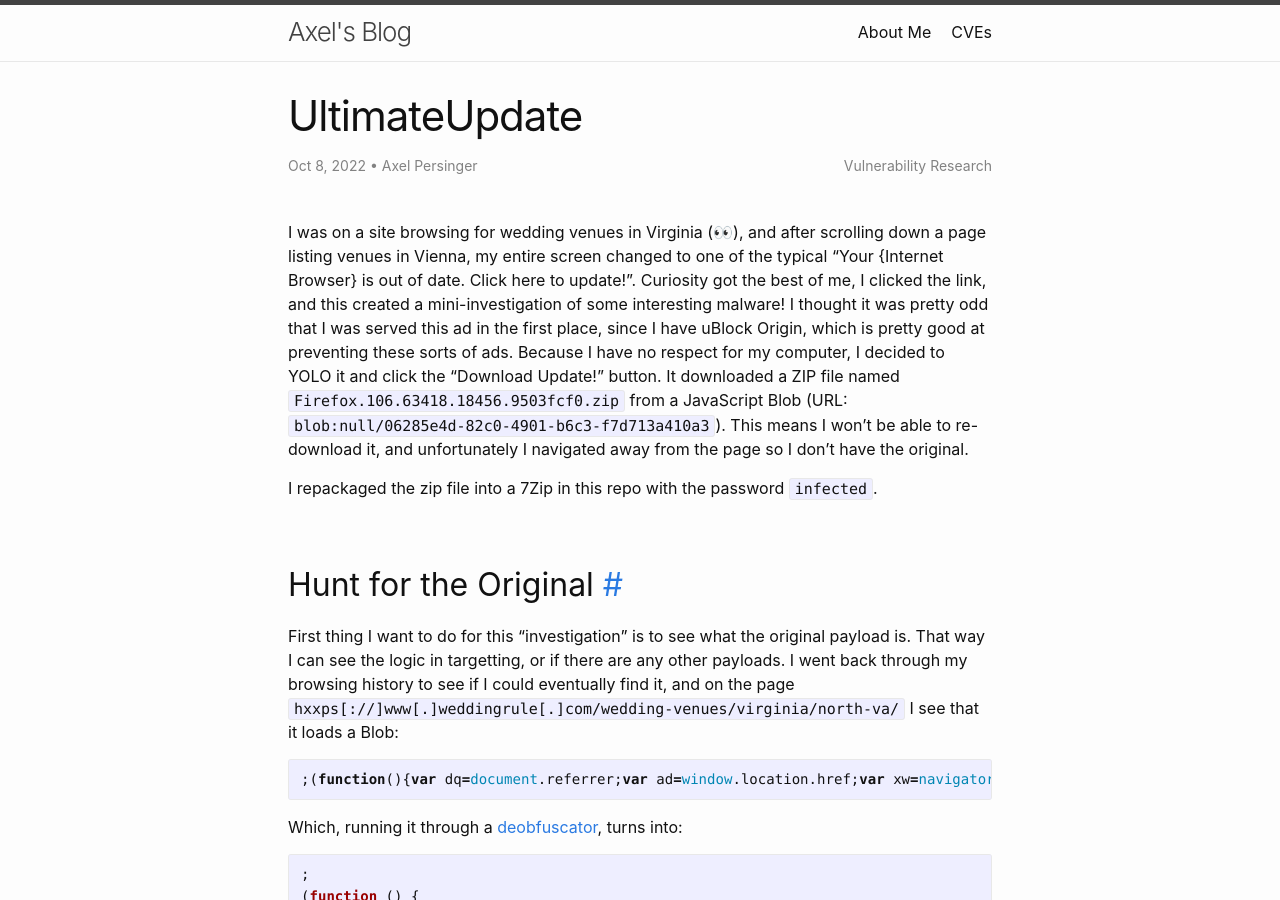
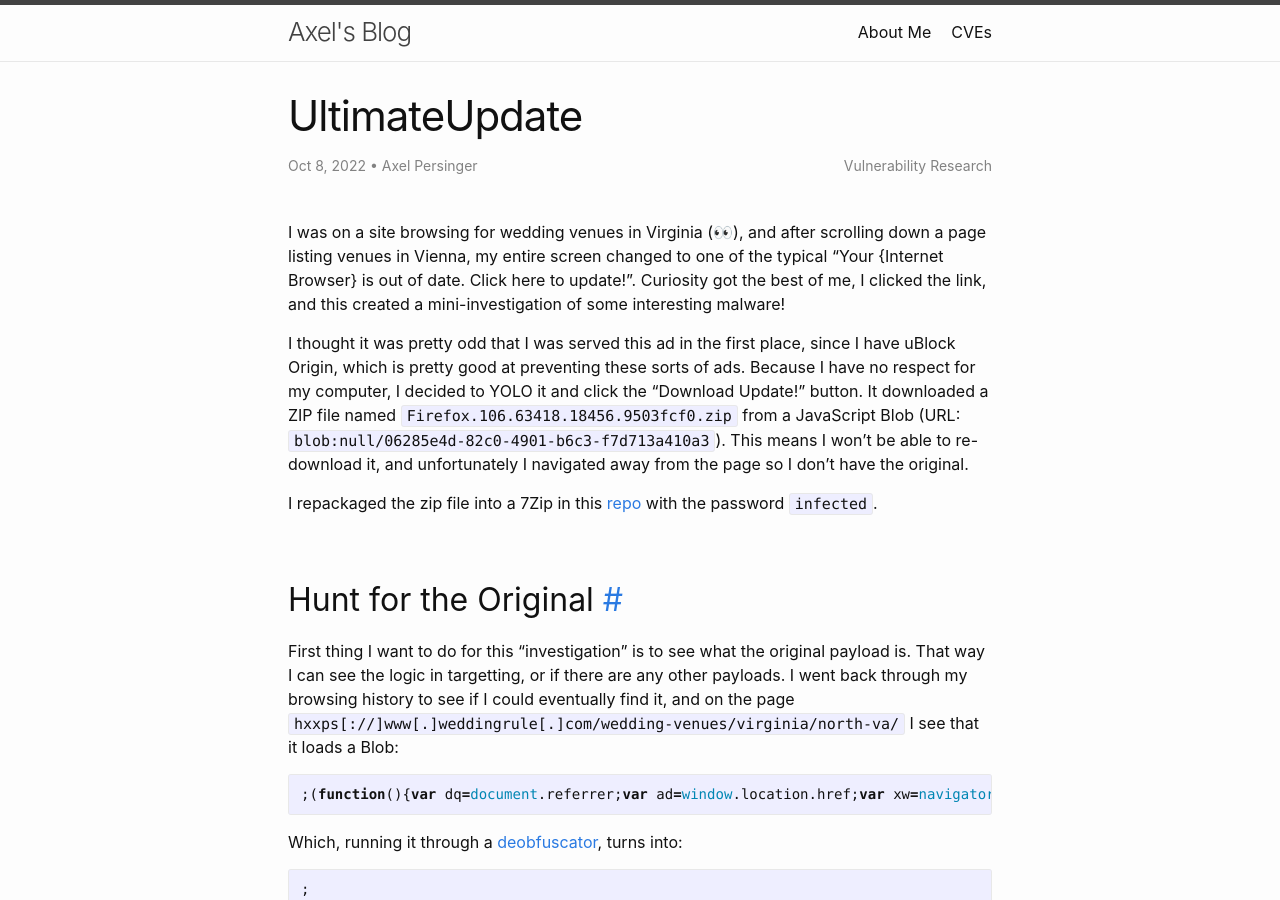
Before and after one commit to CuckooEXE/cuckooexe.github.io, a Jekyll site: the page built from _posts/2022-10-08-UltimateUpdate.md, in a window 1280 px wide and 900 px high. Built offline with Jekyll 4.4.1, drawn with Linux system fonts in a browser that asks for light colours; part of the change alters nothing that is shown.

```diff
--- a/_posts/2022-10-08-UltimateUpdate.md
+++ b/_posts/2022-10-08-UltimateUpdate.md
@@ -12,10 +12,11 @@ author:
 
 
 I was on a site browsing for wedding venues in Virginia (👀), and after scrolling down a page listing venues in Vienna, my entire screen changed to one of the typical "Your {Internet Browser} is out of date. Click here to update!". Curiosity got the best of me, I clicked the link, and this created a mini-investigation of some interesting malware!
+
 <!--more-->
 I thought it was pretty odd that I was served this ad in the first place, since I have uBlock Origin, which is pretty good at preventing these sorts of ads. Because I have no respect for my computer, I decided to YOLO it and click the "Download Update!" button. It downloaded a ZIP file named `Firefοx.106.63418.18456.9503fcf0.zip` from a JavaScript Blob (URL: `blob:null/06285e4d-82c0-4901-b6c3-f7d713a410a3`). This means I won't be able to re-download it, and unfortunately I navigated away from the page so I don't have the original.
 
-I repackaged the zip file into a 7Zip in this repo with the password `infected`.
+I repackaged the zip file into a 7Zip in this [repo](https://github.com/CuckooEXE/UltimateUpdate) with the password `infected`.
 
 ## Hunt for the Original
 First thing I want to do for this "investigation" is to see what the original payload is. That way I can see the logic in targetting, or if there are any other payloads. I went back through my browsing history to see if I could eventually find it, and on the page `hxxps[://]www[.]weddingrule[.]com/wedding-venues/virginia/north-va/` I see that it loads a Blob:
```
